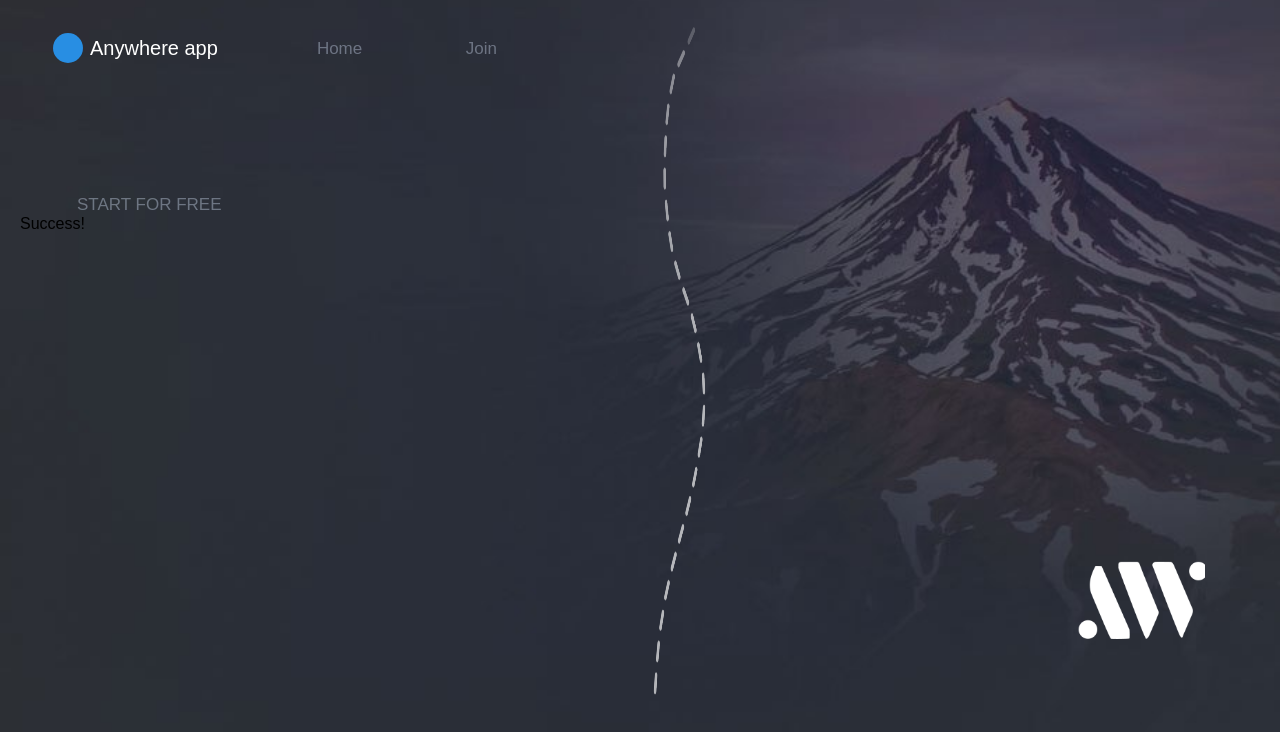
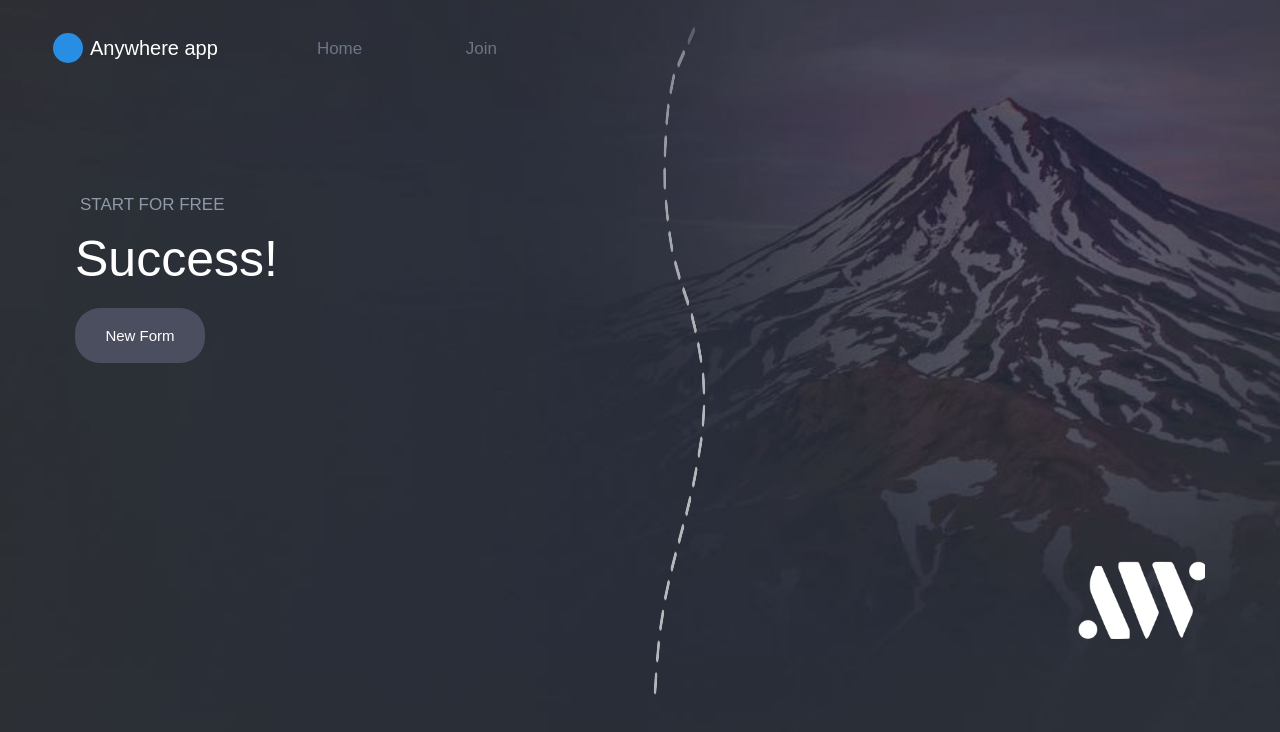
Before and after one commit to YarGromov/Anywhere_app, a website built with Parcel: page index.html in a window 1280 px wide. Both pictures are taken after a click on the button "Create account". Built offline with nearby package versions, Linux system fonts and the light colour scheme; files whose address does not match are found by name.

Commit message:
12.05.2022

```diff
--- a/src/css/style.css
+++ b/src/css/style.css
@@ -388,3 +388,29 @@ input[type="password"] {
     line-height: 35px;
   }
 }
+
+.success_field_header {
+  color: #9aa5b5;
+  margin-top: 35px;
+  margin-left: 60px;
+  font-size: 17px;
+  opacity: 0.9;
+  text-transform: uppercase;
+}
+
+.success_field_result {
+  color: white;
+  font-size: 50px;
+  margin: 15px 0 0 55px;
+}
+
+.button_new_form {
+  width: 130px;
+  height: 55px;
+  margin: 20px 0 0 55px;
+  background-color: #4b4e5f;
+  border-radius: 25px;
+  border: none;
+  color: white;
+  font-size: 15px;
+}
--- a/src/js/script.js
+++ b/src/js/script.js
@@ -27,8 +27,7 @@ submitButton.addEventListener("click", async (event) => {
 
   success_field_header.innerHTML = "start for free";
 
-  success_field_header.style.cssText =
-    "color: #9aa5b5; margin-top: 35px; margin-left: 57px; font-size: 17px; opacity: 0.6; text-transform: uppercase;";
+  success_field_header.classList.add("success_field_header");
 
   content.append(success_field);
 
@@ -38,7 +37,23 @@ submitButton.addEventListener("click", async (event) => {
 
   success_field_result.innerHTML = "Success!";
 
+  success_field_result.classList.add("success_field_result");
+
   success_field.append(success_field_result);
 
+  const button_new_form = document.createElement("button");
+
+  button_new_form.classList.add("button_new_form");
+
+  button_new_form.innerHTML = "New Form";
+
+  success_field.append(button_new_form);
+
   // main.style.display = "";
+
+  button_new_form.addEventListener("click", (event) => {
+    event.preventDefault();
+
+    main.style.display = "";
+  });
 });
```
Also changed, not shown: 2 other files.
